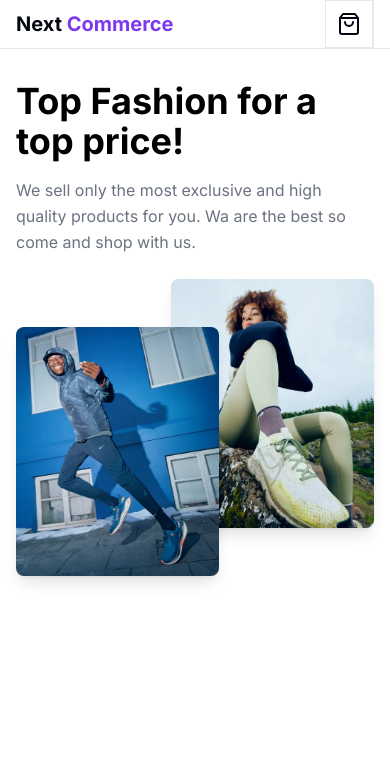
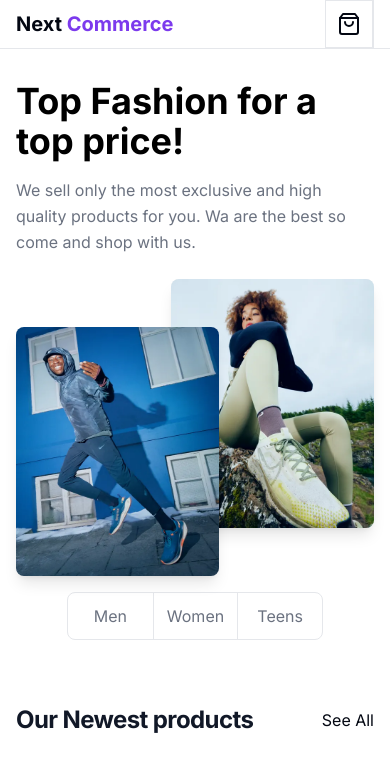
Before and after one commit to moonspark78/e-commerce-website-nextjs, a Next.js app: page / in a window 390 px wide. Shown: the top 772 px of the page. Built offline with nearby package versions, Linux system fonts and the light colour scheme.

Commit message:
:tada:  working on the Newest component  :tada:

```diff
--- a/app/components/Hero.tsx
+++ b/app/components/Hero.tsx
@@ -2,13 +2,14 @@ import Image from 'next/image'
 import React from 'react'
 import firstPic from "@/public/HeroImages/photo1.webp"
 import secondPic from "@/public/HeroImages/photo2.webp"
+import Link from 'next/link'
 
 
 const Hero = () => {
   return (
     <section className='mx-auto max-w-2xl px-4 sm:pb-6 lg:max-w-7xl lg:px-8'>
-        <div className='mb-8 flex flex-wrap justify-between md:mb-16'>
-            <div className='mb-6 flex w-full flex-col justify-center sm:mb-12 lg:mb-0 lg:w-1/3 lg:pb-24 lg:pt-48'>
+        <div className='mb-4 flex flex-wrap justify-between md:mb-16'>
+            <div className='mb-6 flex w-full flex-col justify-center sm:mb-12 lg:mb-0 lg:w-1/3  lg:pt-39'>
                 <h1 className='mb-4 text-4xl font-bold text-black sm:text-5xl md:mb-8 md:text-6xl'>Top Fashion for a top price!</h1>
                 <p className='max-w-md leading-relaxed text-gray-500 xl:text-lg'>
                     We sell only the most exclusive and high quality products for you. Wa are the best so come and shop with us.
@@ -26,6 +27,29 @@ const Hero = () => {
                 </div>
             </div>
         </div>
+
+        <div className='flex flex-col items-center justify-between gap-8 md:flex-row'>
+            <div className='flex h-12 w-64 divide-x overflow-hidden rounded-lg border'>
+                <Link
+                    href="/Men"
+                    className='flex w-1/3 items-center justify-center text-gray-500 transition duration-100 hover:bg-gray-100 active:bg-gray-200'
+                >
+                    Men
+                </Link>
+                <Link
+                    href="/Women"
+                    className='flex w-1/3 items-center justify-center text-gray-500 transition duration-100 hover:bg-gray-100 active:bg-gray-200'
+                >
+                    Women
+                </Link>
+                <Link
+                    href="/Teens"
+                    className='flex w-1/3 items-center justify-center text-gray-500 transition duration-100 hover:bg-gray-100 active:bg-gray-200'
+                >
+                    Teens
+                </Link>
+            </div>
+        </div>
     </section>
   )
 }
--- /dev/null
+++ b/app/components/Newest.tsx
@@ -0,0 +1,19 @@
+import Link from 'next/link'
+import React from 'react'
+
+const Newest = () => {
+  return (
+    <div className='bg-white'>
+        <div className='mx-auto max-w-2xl px-4 py-16 sm:px-6 sm:py-24 lg:max-w-7xl lg:px-8'>
+            <div className='flex justify-between items-center'>
+                <h2 className='text-2xl font-bold tracking-tight text-gray-900'>
+                    Our Newest products
+                </h2>
+                <Link href="/all">See All</Link>
+            </div>
+        </div>
+    </div>
+  )
+}
+
+export default Newest
--- a/app/page.tsx
+++ b/app/page.tsx
@@ -1,10 +1,12 @@
 import Image from "next/image";
 import Hero from "./components/Hero";
+import Newest from "./components/Newest";
 
 export default function Home() {
   return (
     <div className="bg-white pb-6 sm:pb-8 lg:pb-12">
       <Hero/>
+      <Newest/>
     </div>
   );
 }
```
